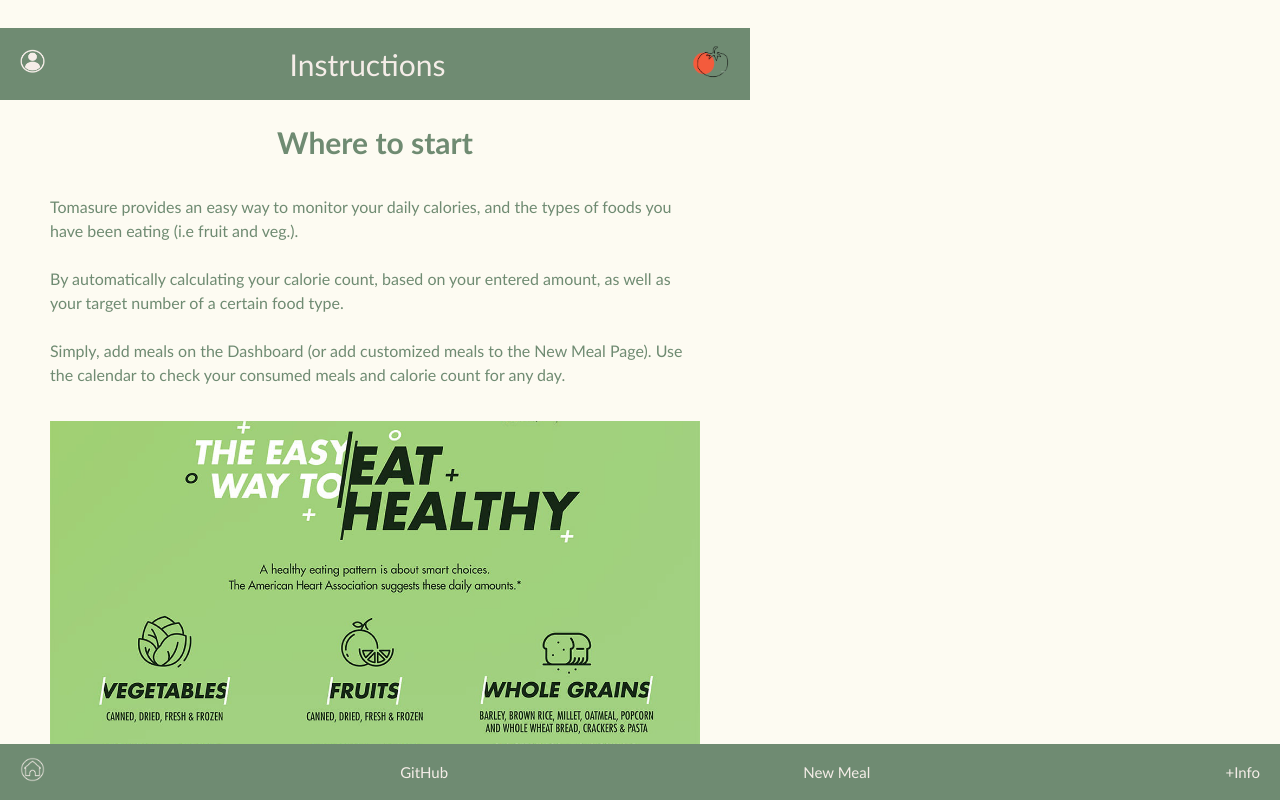
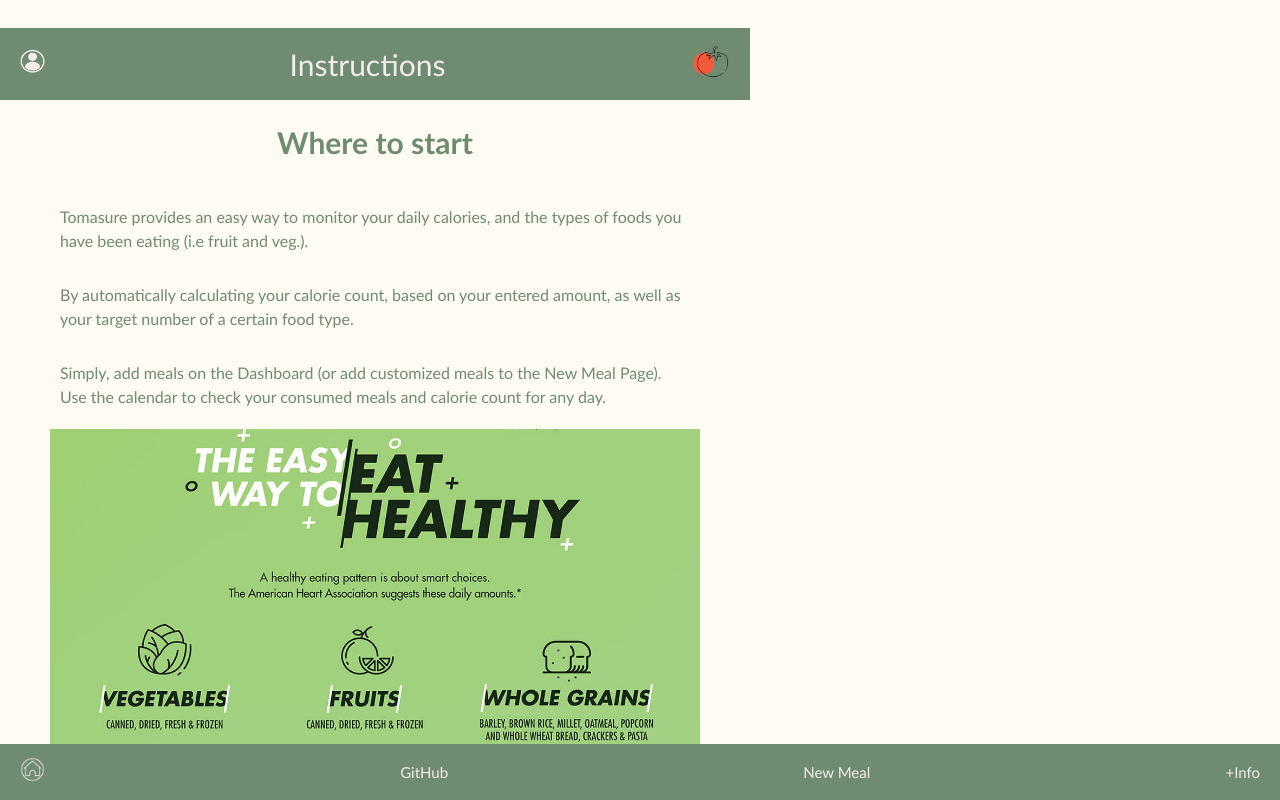
Before and after one commit to zomgbat/Project-2-React-Application, a React (Vite) app: page /info in a window 1280 px wide. Built offline with nearby package versions, Linux system fonts and the light colour scheme.

Commit message:
most comments done

```diff
--- a/src/Components/Calendar.jsx
+++ b/src/Components/Calendar.jsx
@@ -6,8 +6,6 @@ function Calendar() {
   const [today, setToday] = useState(new Date());
   const [month, setMonth] = useState(today.getMonth())
   const [year, setYear] = useState(today.getFullYear());
-  // REFACTOR 👇 (is this variable used?)
-  const [date, setDate] = useState(today.getDate());
   const [monthDays, setMonthDays] = useState(new Date(year, month, 0).getDate());
   const [firstDay, setFirstDay] = useState(new Date(year, month, 0).getDay())
   const blanksArray = []
@@ -27,6 +25,10 @@ function Calendar() {
   let days = []
   for (let i = 0; i < monthDays; i++) {
     days.push(i + 1)
+  }
+
+  const formatDate = (day)=>{
+    return `/day/${year}-${String(month + 1).padStart(2, '0')}-${String(day).padStart(2, '0')}`
   }
   return (
     <>
@@ -52,8 +54,7 @@ function Calendar() {
         ))}
 
         {days.map(day => (
-          // REFACTOR 👇 (can we use a function to add the url?)
-          <Link key={day} to={`/day/${year}-${String(month + 1).padStart(2, '0')}-${String(day).padStart(2, '0')}`}>
+          <Link key={day} to={formatDate(day)}>
             <div className="day">{day}</div>
           </Link>
         ))}
@@ -63,111 +64,5 @@ function Calendar() {
 
 }
 
-/* const getDaysInMonth = monthMoment => {
-  const monthCopy = monthMoment.clone();
-  monthCopy.startOf('month');
-
-let days = [];
-
-while (monthCopy.month()=== monthMoment.month()){
-  days.push(monthCopy.clone());
-  monthCopy.add(1,'days');
-}
-
-return days; */
-
-/*
-const segmentIntoWeeks = dayMoments => {
-  let weeks = [];
-  let currentWeek = [];
-
-  for (let day of dayMoments) {
-    currentWeek.push(day.clone());
-
-    if (day.format('dddd') === 'Sat') {
-      weeks.push(currentWeek);
-      currentWeek = [];
-    }
-  }
-
-  if (currentWeek.length > 0) {
-    weeks.push(currentWeek);
-  }
-  return weeks;
-} */
-
-/* const padWeekFront = (week, padWith = null) => {
-  return [...Array(7 - week.length).fill(padWith), ...week]
-}
-
-const padWeekBack = (week, padWith = null) => {
-  return [...week, ...Array(7 - week.length).fill(padWith)]
-}
-
-const daysOfWeek = ['Sun', 'Mon', 'Tue', 'Wed', 'Thu', 'Fri', 'Sat'];
-
-const Calendar = () => {
-
-  const today = moment()
-  const [currentMonthMoment, setCurrentMonthMoment] = useState(today);
-  const week = segmentIntoWeeks(getDaysInMonth(currentMonthMoment))
-  const incrementMonth = () => {
-    setCurrentMonthMoment(moment(currentMonthMoment.add(1, 'months')))
-  }
-
-  const decrementMonth = () => {
-    setCurrentMonthMoment(moment(currentMonthMoment.subtract(1, 'months')))
-  }
-
-  return (
-    <>
-      <h2>{currentMonthMoment.format('MMMM YYYY')}</h2>
-      <button onClick={incrementMonth}> next </button>
-      <button onClick={decrementMonth}> prev </button>
-      <table>
-        <thead>
-          <tr> {daysOfWeek.map(day => <th>{key = { day }}</th>)}</tr>
-        </thead>
-        <tbody>
-          {weeks.map((week, i) => {
-            const displayWeek = i === 0
-              ? padWeekFront(week)
-              : i === weeks.length - 1
-                ? padWeekBack(week)
-                : week;
-
-            return (
-              <tr key={i}>
-                {displayWeek.map((dayMoments, j) => dayMoments
-                  ? <td key={dayMoments.format('D')}> {dayMoments.format('D')}</td>
-                  : <td key={`${i}${j}`}></td>)}
-              </tr>
-            );
-          })}
-        </tbody>
-      </table>
-
-    </>
-  )
-};
-
-/*   const today = new Date();
-  const month = today.getMonth() + 1;
-  const year = today.getFullYear();
-  const date = today.getDate();
-
-  let days = []
-  for (let i = 0; i < 31; i++) {
-    days.push(i + 1)
-  }
-
-  return (
-    <div className="calendar">
-       <>{let actualDate= `${month}/${date}/${year}`}</>
-      {days.map(day => (
-        <div key={day} className="day">{day}</div>
-      ))}
-    </div>
-  );  */
 
 export default Calendar;
--- a/src/Components/ProgressBar.jsx
+++ b/src/Components/ProgressBar.jsx
@@ -3,8 +3,7 @@ import axios from "axios";
 import "./ProgressBar.css";
 
 function ProgressBar(props) {
-  // REFACTOR 👇 (is this variable used?)
-  const [dayCalories, setDayCalories] = useState(props.dayCalories);
+
   const [calorieTarget, setCalorieTarget] = useState(0);
   const [calorieProgress, setCalorieProgress] = useState(0);
 
@@ -15,9 +14,9 @@ function ProgressBar(props) {
         setCalorieTarget(response.data.caloriesGoal);
 
         updateProgressBar(Number(props.dayCalories));
-        //console.log(response.data.totalCalories);
+
       })
-      //.then((response)=> console.log(response.data.caloriesGoal))
+
       .catch((error) => error);
   }, [props.dayCalories]);
 
@@ -41,32 +40,6 @@ function ProgressBar(props) {
     console.log(calorieProgress, );
   };
 
-  /* Kumar - Uncomment this or the debug buttons won't work!
-
-  const handleDecrease = () => {
-    let updateCalories = dayCalories;
-    updateCalories -= 100;
-    if (updateCalories < 0) {
-      updateCalories = 0;
-    }
-    setDayCalories(updateCalories);
-    updateProgressBar(updateCalories);
-  };
-
-  const handleIncrease = () => {
-    let updateCalories = dayCalories;
-    updateCalories += 100;
-    setDayCalories(updateCalories);
-    updateProgressBar(updateCalories);
-  };
-
-  const handleReset = () => {
-    const updateCalories = 0;
-    setDayCalories(updateCalories);
-    updateProgressBar(updateCalories);
-  };
-
-  */
 
   return (
     <div id="progress-bar-container">
--- a/src/Pages/DashboardPage.jsx
+++ b/src/Pages/DashboardPage.jsx
@@ -20,6 +20,8 @@ function DashboardPage() {
             setDayCalories(response.data.totalCalories)
           })
           .catch((error) => {
+
+
             // REFACTOR 👇
             axios
               .post('http://localhost:5005/days', { id: date, meals: [], totalCalories: dayCalories })
--- a/src/Pages/Info.jsx
+++ b/src/Pages/Info.jsx
@@ -5,25 +5,11 @@ function InfoPage() {
     return (
 
         <div>
-
             <div className="infoPageContainer">
                 <h2> Where to start </h2>
-                <p>
-                    Tomasure provides an easy way to <span> monitor your daily calories, and the types of foods you have been eating (i.e fruit and veg.). </span>
-                    {/* REFACTOR 👇 (let's implement the spaces with css and other tags) */}
-                    <br></br>
-                    <br></br>
-
-                    By automatically calculating your calorie count, based on your entered amount, as well as your target number of a certain food type.
-
-                    <br></br>
-                    <br></br>
-
-                    Simply, add meals on the Dashboard (or add customized meals to the New Meal Page). Use the calendar to check your consumed meals and calorie count for any day.
-
-                    <br></br>
-                    <br></br>
-                </p>
+                <p className="infopara1"> Tomasure provides an easy way to <span> monitor your daily calories, and the types of foods you have been eating (i.e fruit and veg.). </span> </p>
+                <p className="infopara2">  By automatically calculating your calorie count, based on your entered amount, as well as your target number of a certain food type. </p>
+                <p className="infopara3">  Simply, add meals on the Dashboard (or add customized meals to the New Meal Page). Use the calendar to check your consumed meals and calorie count for any day. </p>
                 <img className="infoImage" src="../src/assets/info.png" alt="Info Sheet" />
             </div>
         </div>
--- a/src/styles/Info.css
+++ b/src/styles/Info.css
@@ -1,7 +1,5 @@
-
 .infoPageContainer {
   max-width: 750px;
-    padding: 20px;
   display: flex;
   flex-direction: column;
   justify-content: space-between;
@@ -34,3 +32,15 @@
   max-width: 100%;
   height: auto;
 }
+
+.infopara1 {
+  padding: 10px;
+}
+
+.infopara2 {
+  padding: 10px;
+}
+
+.infopara3 {
+  padding: 10px;
+}
--- a/src/styles/UserPage.css
+++ b/src/styles/UserPage.css
@@ -48,4 +48,5 @@ h2 {
     border-radius: 5px;
     cursor: pointer;
     padding: 3px;
+
 }
```
Lines whose indentation alone changed are shown as unchanged.
